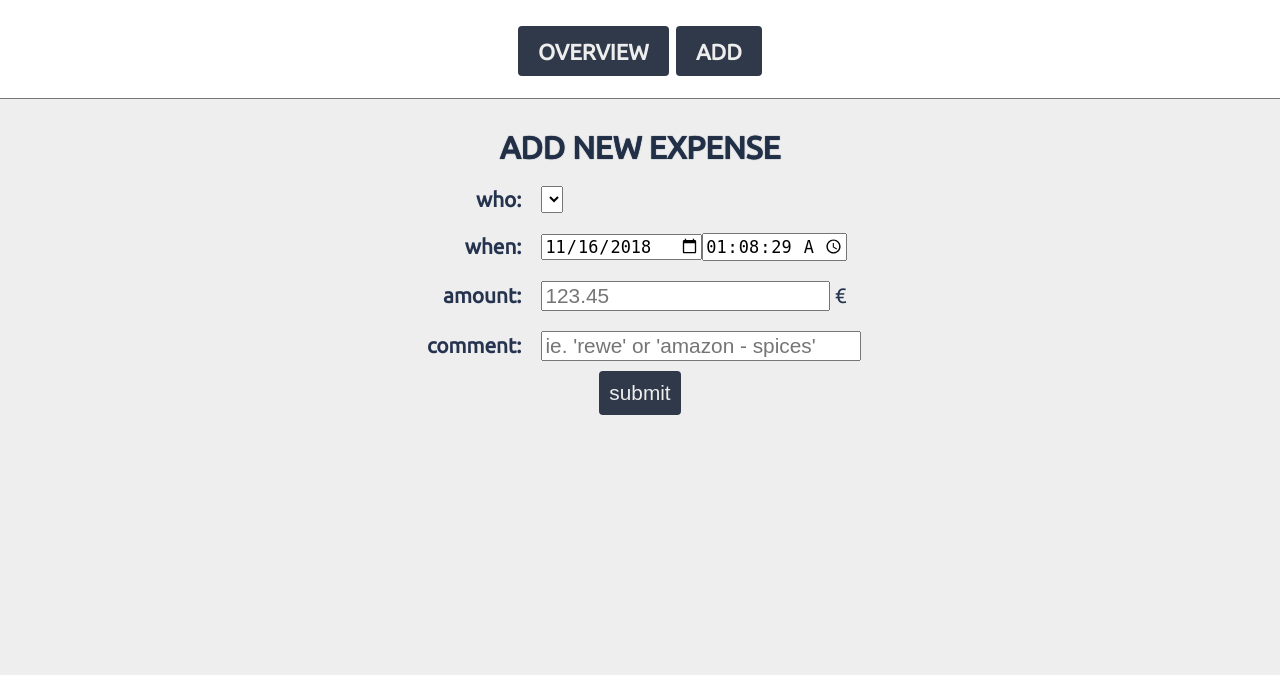
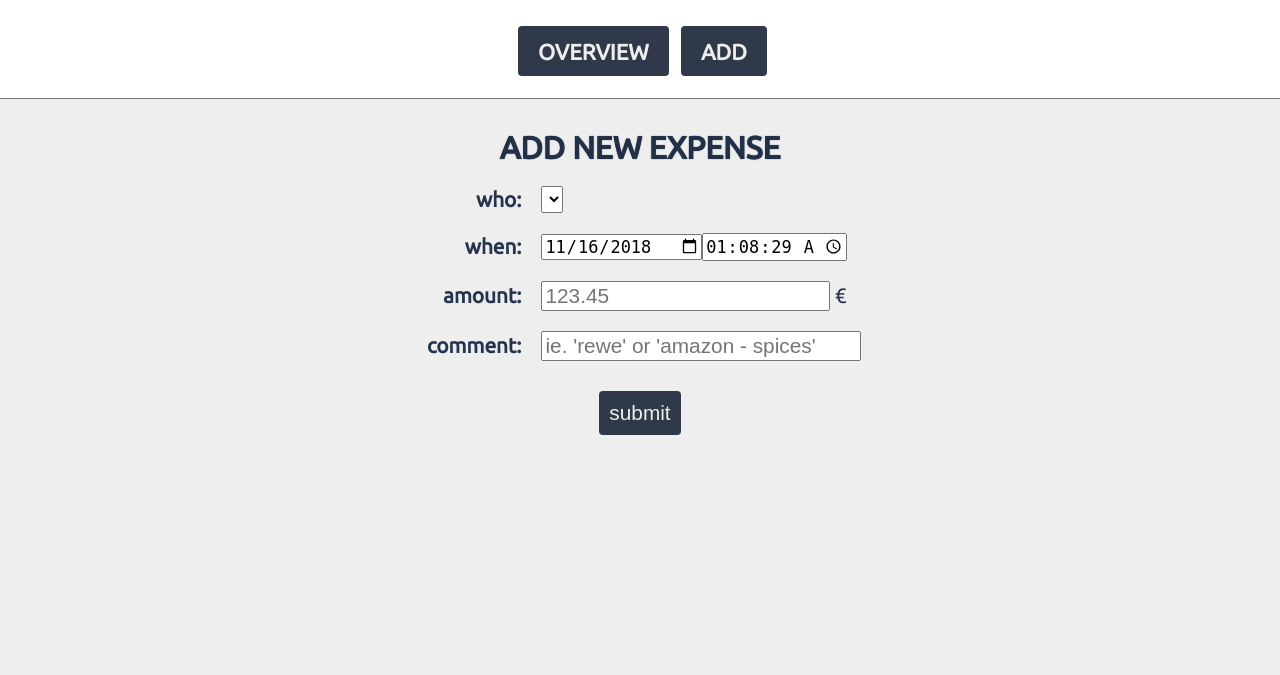
Before and after one commit to davidwinterstein/shem, a PHP site: page / in a window 1280 px wide. Shown: the top 675 px of the page. Run offline with PHP 8.4, Linux system fonts and the light colour scheme; data that the repository does not hold is empty.

Commit message:
minor alignment changes

```diff
--- a/inc/css/style.css
+++ b/inc/css/style.css
@@ -43,6 +43,7 @@ nav ul li {
 	display: inline-block;
 }
 nav ul li a {
+	margin-left: 5px;
 	border-radius: 4px;
 	padding: 5px 20px 10px;
 	background-color: #303949;
@@ -112,6 +113,7 @@ th input {
 }
 
 button {
+	margin-top: 20px;
 	border: 0;
 	border-radius: 4px;
 	padding: 10px;
@@ -141,3 +143,6 @@ button:hover, button:active {
 .form-group th, .form-group td {
 	border: 0;
 }
+tr.topboing>td {
+	padding-top: 30px;
+}
```
